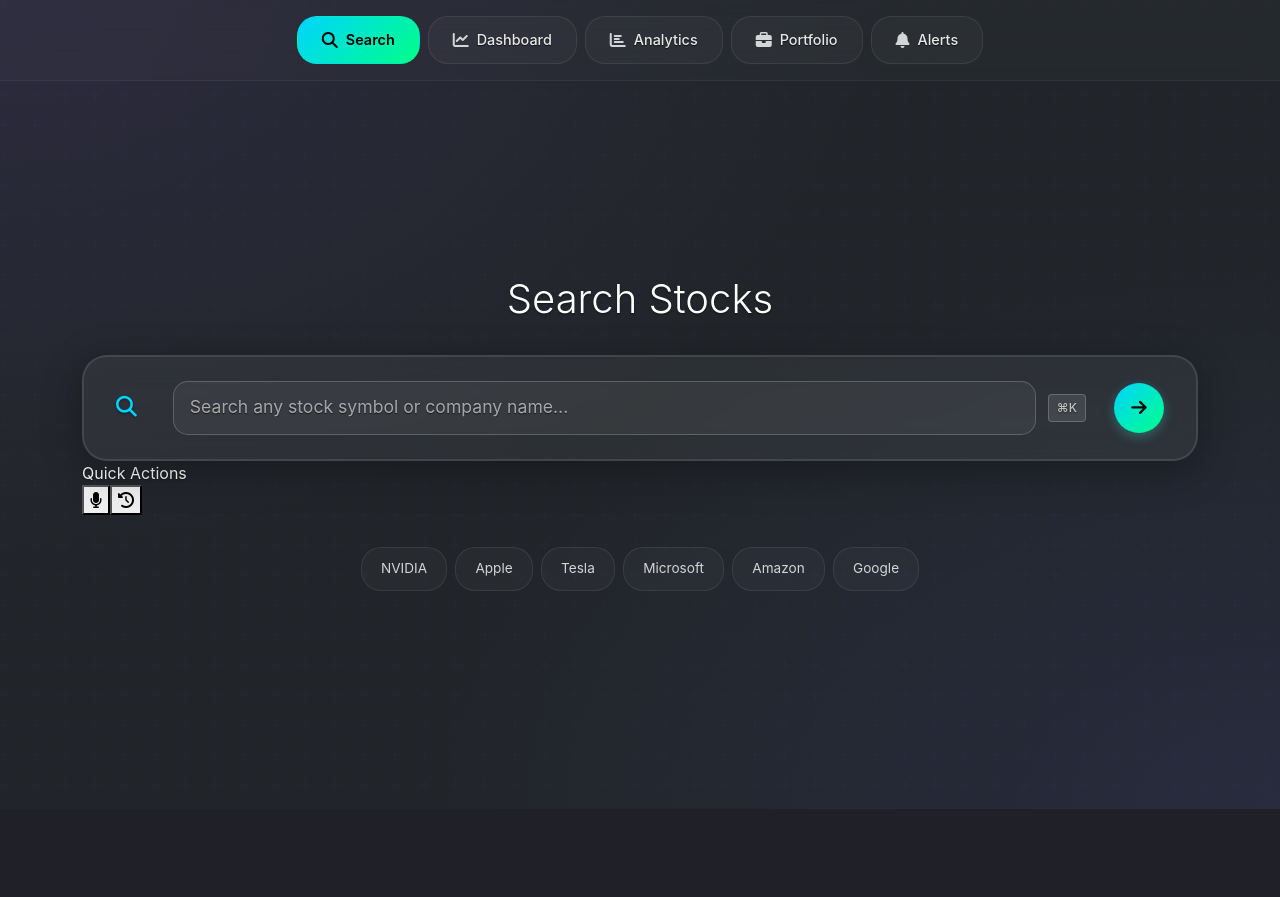
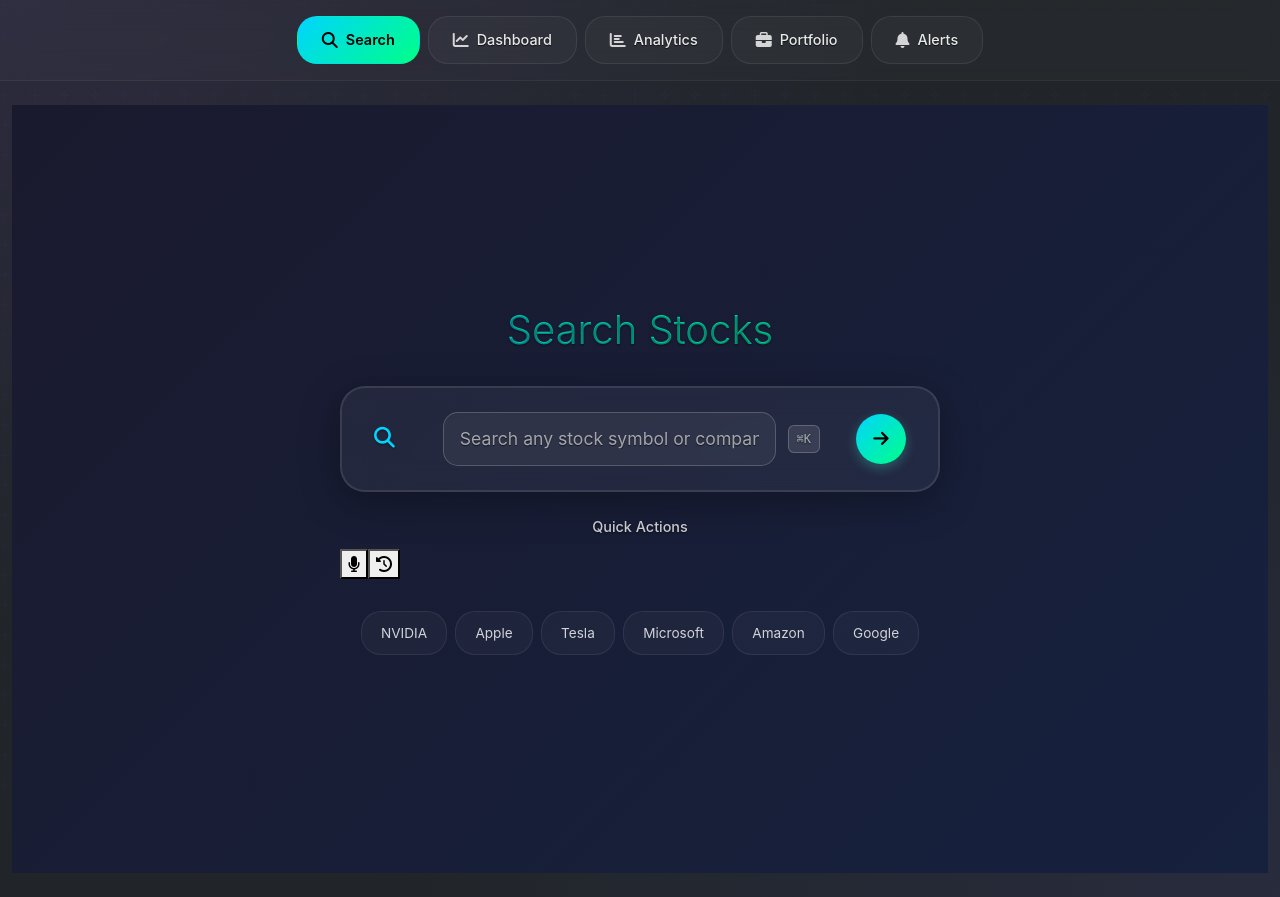
Before and after one commit to img0j0/tradewise-ai, a Flask app: page / in a window 1280 px wide. Before the commit the page ends 809 px from the top, so only its background shows below. Run offline with Flask 3, Linux system fonts and the light colour scheme; the visitor is signed in with stand-in values (Sample User, id 1); some libraries are stand-ins or nearby versions.

Commit message:
Enhance mobile experience and ensure proper display within the App Store
Implements mobile-first design, viewport fixes, and iOS-specific styling using `mobile_search_optimization.css` and `mobile_viewport_fix.js`.

Replit-Commit-Author: Agent
Replit-Commit-Session-Id: 9d1698b6-814d-4dbe-99a8-9c9f61e251a8
Replit-Commit-Screenshot-Url: https://storage.googleapis.com/screenshot-production-us-central1/faac9d14-f6e8-472b-b68f-2222f8439d93/9d1698b6-814d-4dbe-99a8-9c9f61e251a8/SXDHGG2

```diff
--- /dev/null
+++ b/static/css/mobile_search_optimization.css
@@ -0,0 +1,403 @@
+/* Mobile-First Search Interface Optimization for App Store */
+
+/* iOS Safe Area and Viewport Support */
+:root {
+    --safe-area-inset-top: env(safe-area-inset-top);
+    --safe-area-inset-bottom: env(safe-area-inset-bottom);
+    --safe-area-inset-left: env(safe-area-inset-left);
+    --safe-area-inset-right: env(safe-area-inset-right);
+
+    /* Dynamic viewport height for mobile browsers */
+    --vh: 1vh;
+
+    /* App Store optimized colors */
+    --primary-blue: #007AFF;
+    --secondary-blue: #5AC8FA;
+    --green: #34C759;
+    --orange: #FF9500;
+    --red: #FF3B30;
+    --gray: #8E8E93;
+    --light-gray: #F2F2F7;
+    --background: #000000;
+    --card-bg: rgba(255, 255, 255, 0.05);
+}
+
+/* App Store Ready Mobile Interface */
+.main-search-interface {
+    min-height: calc(100vh - var(--safe-area-inset-top) - var(--safe-area-inset-bottom));
+    padding: calc(1rem + var(--safe-area-inset-top)) calc(1rem + var(--safe-area-inset-left)) calc(1rem + var(--safe-area-inset-bottom)) calc(1rem + var(--safe-area-inset-right));
+    display: flex;
+    flex-direction: column;
+    justify-content: flex-start;
+    align-items: center;
+    background: linear-gradient(135deg, #1a1a2e 0%, #16213e 100%);
+}
+
+.container {
+    width: 100%;
+    max-width: 100%;
+    padding: 0 1rem;
+    margin: 0 auto;
+}
+
+/* Search Welcome Section */
+.search-welcome {
+    text-align: center;
+    margin-bottom: 2rem;
+    padding-top: 1rem;
+}
+
+.search-title {
+    font-size: clamp(1.5rem, 4vw, 2rem);
+    font-weight: 700;
+    color: white;
+    margin-bottom: 0.5rem;
+    background: linear-gradient(135deg, #00d4ff, #00ff88);
+    -webkit-background-clip: text;
+    -webkit-text-fill-color: transparent;
+    background-clip: text;
+}
+
+/* Advanced Search Container */
+.advanced-search-container {
+    width: 100%;
+    max-width: 600px;
+    margin: 0 auto;
+}
+
+/* Main Search Box - App Store Style */
+.main-search-wrapper {
+    margin-bottom: 1.5rem;
+}
+
+.chatgpt-search-box {
+    background: rgba(255, 255, 255, 0.1);
+    border: 1px solid rgba(255, 255, 255, 0.2);
+    border-radius: 16px;
+    display: flex;
+    align-items: center;
+    padding: 0.75rem 1rem;
+    transition: all 0.3s ease;
+    backdrop-filter: blur(20px);
+    -webkit-backdrop-filter: blur(20px);
+    box-shadow: 0 4px 20px rgba(0, 0, 0, 0.1);
+    min-height: 56px;
+}
+
+.chatgpt-search-box:focus-within {
+    background: rgba(255, 255, 255, 0.15);
+    border-color: var(--primary-blue);
+    box-shadow: 0 0 0 2px rgba(0, 122, 255, 0.2);
+}
+
+.search-icon-wrapper {
+    margin-right: 0.75rem;
+    display: flex;
+    align-items: center;
+    flex-shrink: 0;
+}
+
+.search-icon {
+    color: rgba(255, 255, 255, 0.6);
+    font-size: 18px;
+}
+
+.chatgpt-search-input {
+    flex: 1;
+    border: none;
+    outline: none;
+    background: transparent;
+    color: white;
+    font-size: 16px;
+    line-height: 1.5;
+    padding: 0.5rem 0;
+    -webkit-appearance: none;
+    -webkit-tap-highlight-color: transparent;
+}
+
+.chatgpt-search-input::placeholder {
+    color: rgba(255, 255, 255, 0.5);
+    font-weight: 400;
+}
+
+.search-shortcut {
+    background: rgba(255, 255, 255, 0.1);
+    border: 1px solid rgba(255, 255, 255, 0.2);
+    border-radius: 6px;
+    padding: 0.25rem 0.5rem;
+    font-size: 0.75rem;
+    color: rgba(255, 255, 255, 0.6);
+    margin-right: 0.5rem;
+    font-family: monospace;
+    display: none; /* Hide on mobile */
+}
+
+.chatgpt-search-btn {
+    background: var(--primary-blue);
+    border: none;
+    border-radius: 10px;
+    color: white;
+    padding: 0.5rem 0.75rem;
+    cursor: pointer;
+    transition: all 0.2s ease;
+    display: flex;
+    align-items: center;
+    justify-content: center;
+    min-width: 44px;
+    min-height: 44px;
+}
+
+.chatgpt-search-btn:hover {
+    background: #005cbf;
+    transform: scale(1.05);
+}
+
+.chatgpt-search-btn:active {
+    transform: scale(0.95);
+}
+
+/* Search Controls */
+.search-controls {
+    margin-bottom: 1.5rem;
+}
+
+.controls-label {
+    color: rgba(255, 255, 255, 0.8);
+    font-size: 0.9rem;
+    margin-bottom: 0.75rem;
+    text-align: center;
+    font-weight: 500;
+}
+
+/* Popular Stocks - Mobile Optimized */
+.popular-stocks {
+    margin-bottom: 2rem;
+}
+
+.stock-chips {
+    display: flex;
+    flex-wrap: wrap;
+    gap: 0.5rem;
+    justify-content: center;
+    align-items: center;
+}
+
+.stock-chip {
+    background: rgba(255, 255, 255, 0.08);
+    border: 1px solid rgba(255, 255, 255, 0.15);
+    border-radius: 20px;
+    padding: 0.5rem 1rem;
+    color: white;
+    font-size: 0.9rem;
+    font-weight: 500;
+    cursor: pointer;
+    transition: all 0.2s ease;
+    -webkit-tap-highlight-color: transparent;
+    min-height: 44px;
+    display: flex;
+    align-items: center;
+    justify-content: center;
+}
+
+.stock-chip:hover {
+    background: rgba(255, 255, 255, 0.15);
+    border-color: var(--primary-blue);
+    transform: translateY(-2px);
+}
+
+.stock-chip:active {
+    transform: translateY(0) scale(0.95);
+}
+
+/* Search Results Container */
+.main-search-results {
+    width: 100%;
+    max-width: 600px;
+    margin: 0 auto;
+}
+
+/* Search Suggestions */
+.search-suggestions {
+    position: absolute;
+    top: 100%;
+    left: 0;
+    right: 0;
+    background: rgba(255, 255, 255, 0.95);
+    border: 1px solid rgba(255, 255, 255, 0.2);
+    border-radius: 12px;
+    box-shadow: 0 8px 25px rgba(0, 0, 0, 0.15);
+    backdrop-filter: blur(20px);
+    -webkit-backdrop-filter: blur(20px);
+    z-index: 1000;
+    max-height: 300px;
+    overflow-y: auto;
+    margin-top: 0.5rem;
+}
+
+.search-suggestions.hidden {
+    display: none;
+}
+
+.suggestion-item {
+    padding: 0.75rem 1rem;
+    cursor: pointer;
+    border-bottom: 1px solid rgba(255, 255, 255, 0.1);
+    transition: all 0.2s ease;
+    color: rgba(255, 255, 255, 0.9);
+    min-height: 44px;
+    display: flex;
+    align-items: center;
+}
+
+.suggestion-item:hover {
+    background: rgba(255, 255, 255, 0.1);
+}
+
+.suggestion-item:last-child {
+    border-bottom: none;
+}
+
+/* Loading States */
+.loading-state {
+    display: flex;
+    align-items: center;
+    justify-content: center;
+    padding: 2rem;
+    color: rgba(255, 255, 255, 0.6);
+}
+
+.loading-spinner {
+    width: 20px;
+    height: 20px;
+    border: 2px solid rgba(255, 255, 255, 0.2);
+    border-top: 2px solid var(--primary-blue);
+    border-radius: 50%;
+    animation: spin 1s linear infinite;
+    margin-right: 0.5rem;
+}
+
+@keyframes spin {
+    0% { transform: rotate(0deg); }
+    100% { transform: rotate(360deg); }
+}
+
+/* Tablet Optimizations */
+@media (min-width: 481px) and (max-width: 1024px) {
+    .container {
+        padding: 0 2rem;
+    }
+
+    .search-shortcut {
+        display: block;
+    }
+
+    .stock-chips {
+        max-width: 500px;
+        margin: 0 auto;
+    }
+}
+
+/* Desktop Optimizations */
+@media (min-width: 1025px) {
+    .main-search-interface {
+        justify-content: center;
+        padding: 2rem;
+    }
+
+    .search-shortcut {
+        display: block;
+    }
+
+    .container {
+        max-width: 800px;
+        padding: 0 2rem;
+    }
+}
+
+/* App Store Specific Optimizations */
+@media (max-width: 480px) {
+    /* iPhone specific optimizations */
+    .main-search-interface {
+        padding: calc(0.5rem + var(--safe-area-inset-top)) calc(0.5rem + var(--safe-area-inset-left)) calc(0.5rem + var(--safe-area-inset-bottom)) calc(0.5rem + var(--safe-area-inset-right));
+    }
+
+    .container {
+        padding: 0 0.5rem;
+    }
+
+    .search-welcome {
+        margin-bottom: 1.5rem;
+    }
+
+    .chatgpt-search-box {
+        padding: 0.5rem 0.75rem;
+        min-height: 48px;
+    }
+
+    .stock-chips {
+        gap: 0.375rem;
+    }
+
+    .stock-chip {
+        padding: 0.375rem 0.75rem;
+        font-size: 0.85rem;
+        min-height: 40px;
+    }
+
+    .chatgpt-search-btn {
+        min-width: 40px;
+        min-height: 40px;
+        padding: 0.375rem 0.5rem;
+    }
+}
+
+/* Accessibility Improvements */
+@media (prefers-reduced-motion: reduce) {
+    * {
+        animation-duration: 0.01ms !important;
+        animation-iteration-count: 1 !important;
+        transition-duration: 0.01ms !important;
+    }
+}
+
+/* High Contrast Mode */
+@media (prefers-contrast: high) {
+    .chatgpt-search-box {
+        background: rgba(255, 255, 255, 0.2);
+        border: 2px solid rgba(255, 255, 255, 0.4);
+    }
+
+    .stock-chip {
+        background: rgba(255, 255, 255, 0.15);
+        border: 2px solid rgba(255, 255, 255, 0.3);
+    }
+}
+
+/* Dark Mode Support */
+@media (prefers-color-scheme: dark) {
+    /* Already optimized for dark mode */
+}
+
+/* Force Hardware Acceleration */
+.chatgpt-search-box,
+.stock-chip,
+.chatgpt-search-btn {
+    -webkit-transform: translateZ(0);
+    transform: translateZ(0);
+    -webkit-backface-visibility: hidden;
+    backface-visibility: hidden;
+}
+
+/* iOS Specific Fixes */
+@supports (-webkit-touch-callout: none) {
+    .chatgpt-search-input {
+        -webkit-appearance: none;
+        -webkit-border-radius: 0;
+        border-radius: 0;
+    }
+
+    .chatgpt-search-box {
+        -webkit-transform: translateZ(0);
+        transform: translateZ(0);
+    }
+}
--- /dev/null
+++ b/static/js/mobile_viewport_fix.js
@@ -0,0 +1,134 @@
+// Mobile Viewport Height Fix for iOS Safari
+(function() {
+    'use strict';
+
+    // Fix viewport height for mobile browsers
+    function setVH() {
+        const vh = window.innerHeight * 0.01;
+        document.documentElement.style.setProperty('--vh', `${vh}px`);
+    }
+
+    // Set initial values
+    setVH();
+
+    // Update on resize and orientation change
+    window.addEventListener('resize', setVH);
+    window.addEventListener('orientationchange', () => {
+        setTimeout(setVH, 100);
+    });
+
+    // iOS Safari specific fixes
+    if (/iPad|iPhone|iPod/.test(navigator.userAgent)) {
+        // Prevent zoom on input focus
+        document.addEventListener('touchstart', function(e) {
+            if (e.target.tagName === 'INPUT' || e.target.tagName === 'TEXTAREA') {
+                e.target.style.fontSize = '16px';
+            }
+        });
+
+        // Handle keyboard appearance
+        window.addEventListener('resize', function() {
+            const currentHeight = window.innerHeight;
+            const fullHeight = window.screen.height;
+
+            // Check if keyboard is visible
+            if (currentHeight < fullHeight * 0.75) {
+                document.body.classList.add('keyboard-visible');
+            } else {
+                document.body.classList.remove('keyboard-visible');
+            }
+        });
+    }
+
+    // Prevent overscroll bounce
+    document.addEventListener('touchmove', function(e) {
+        // Allow scrolling inside search results
+        if (e.target.closest('.main-search-results') ||
+            e.target.closest('.search-suggestions') ||
+            e.target.closest('.overflow-auto')) {
+            return;
+        }
+
+        // Prevent bounce on body
+        if (e.target === document.body) {
+            e.preventDefault();
+        }
+    }, { passive: false });
+
+    // Smooth scrolling for anchor links
+    document.addEventListener('click', function(e) {
+        if (e.target.matches('a[href^="#"]')) {
+            e.preventDefault();
+            const target = document.querySelector(e.target.getAttribute('href'));
+            if (target) {
+                target.scrollIntoView({ behavior: 'smooth' });
+            }
+        }
+    });
+
+    // Add touch feedback for buttons
+    document.addEventListener('touchstart', function(e) {
+        if (e.target.matches('.btn, .nav-btn, .stock-chip, .chatgpt-search-btn')) {
+            e.target.classList.add('touch-active');
+        }
+    });
+
+    document.addEventListener('touchend', function(e) {
+        if (e.target.matches('.btn, .nav-btn, .stock-chip, .chatgpt-search-btn')) {
+            setTimeout(() => {
+                e.target.classList.remove('touch-active');
+            }, 150);
+        }
+    });
+
+    // Optimize scroll performance
+    let ticking = false;
+
+    function updateScrollPosition() {
+        const scrollY = window.scrollY;
+        document.documentElement.style.setProperty('--scroll-y', scrollY);
+        ticking = false;
+    }
+
+    document.addEventListener('scroll', function() {
+        if (!ticking) {
+            requestAnimationFrame(updateScrollPosition);
+            ticking = true;
+        }
+    });
+
+    // Handle search input focus on mobile
+    document.addEventListener('focusin', function(e) {
+        if (e.target.matches('input[type="text"], input[type="search"], textarea')) {
+            // Scroll to input after keyboard appears
+            setTimeout(() => {
+                e.target.scrollIntoView({ behavior: 'smooth', block: 'center' });
+            }, 300);
+        }
+    });
+
+    // Add CSS for touch feedback
+    const style = document.createElement('style');
+    style.textContent = `
+        .touch-active {
+            transform: scale(0.95);
+            opacity: 0.7;
+            transition: all 0.1s ease;
+        }
+
+        .keyboard-visible .main-search-interface {
+            min-height: 50vh;
+        }
+
+        .keyboard-visible .search-welcome {
+            margin-bottom: 1rem;
+        }
+
+        .keyboard-visible .popular-stocks {
+            margin-bottom: 1rem;
+        }
+    `;
+    document.head.appendChild(style);
+
+    console.log('Mobile viewport optimizations loaded');
+})();
--- a/templates/chatgpt_interface.html
+++ b/templates/chatgpt_interface.html
@@ -4,6 +4,7 @@
 
 {% block extra_css %}
 <link rel="stylesheet" href="{{ url_for('static', filename='css/enhanced_search.css') }}">
+<link rel="stylesheet" href="{{ url_for('static', filename='css/mobile_search_optimization.css') }}">
 {% endblock %}
 
 {% block content %}
@@ -74,18 +75,33 @@
 </div>
 
 <style>
-/* Clean Search Interface */
+/* Clean Search Interface - Mobile First */
 .main-search-interface {
-    min-height: 85vh;
+    min-height: calc(100vh - 2rem);
     display: flex;
+    flex-direction: column;
+    justify-content: flex-start;
     align-items: center;
-    justify-content: center;
-    padding: 2rem 0;
+    padding: 1rem 0;
+}
+
+@media (min-width: 768px) {
+    .main-search-interface {
+        justify-content: center;
+        padding: 2rem 0;
+    }
 }
 
 .search-welcome {
     text-align: center;
-    margin-bottom: 2rem;
+    margin-bottom: 1.5rem;
+    padding-top: 1rem;
+}
+
+@media (min-width: 768px) {
+    .search-welcome {
+        margin-bottom: 2rem;
+    }
 }
 
 /* Clean Navigation */
--- a/templates/clean_base.html
+++ b/templates/clean_base.html
@@ -19,6 +19,75 @@
         --safe-area-inset-right: env(safe-area-inset-right);
         --safe-area-inset-bottom: env(safe-area-inset-bottom);
         --safe-area-inset-left: env(safe-area-inset-left);
+
+        /* Dynamic viewport height for mobile */
+        --vh: 1vh;
+        --vw: 1vw;
+    }
+
+    /* Mobile viewport height fix */
+    @media (max-width: 768px) {
+        :root {
+            --vh: 1vh;
+        }
+    }
+
+    /* App Store specific optimizations */
+    body {
+        padding-top: var(--safe-area-inset-top);
+        padding-bottom: var(--safe-area-inset-bottom);
+        padding-left: var(--safe-area-inset-left);
+        padding-right: var(--safe-area-inset-right);
+
+        /* iOS specific fixes */
+        -webkit-user-select: none;
+        -webkit-touch-callout: none;
+        -webkit-text-size-adjust: none;
+        -webkit-tap-highlight-color: transparent;
+
+        /* Prevent horizontal scrolling */
+        overflow-x: hidden;
+        position: relative;
+    }
+
+    /* Container optimizations */
+    .container-fluid {
+        padding-left: max(15px, var(--safe-area-inset-left));
+        padding-right: max(15px, var(--safe-area-inset-right));
+    }
+
+    /* Navigation improvements */
+    .clean-navigation {
+        padding-top: max(0.5rem, var(--safe-area-inset-top));
+        padding-bottom: 0.5rem;
+        position: sticky;
+        top: 0;
+        z-index: 1000;
+        backdrop-filter: blur(20px);
+        -webkit-backdrop-filter: blur(20px);
+    }
+
+    /* Mobile-first button sizing */
+    .nav-btn {
+        min-height: 44px;
+        min-width: 44px;
+        padding: 0.5rem 1rem;
+        font-size: 14px;
+        border-radius: 12px;
+        transition: all 0.2s ease;
+        -webkit-tap-highlight-color: transparent;
+    }
+
+    @media (max-width: 480px) {
+        .nav-btn span {
+            font-size: 12px;
+        }
+
+        .nav-btn {
+            padding: 0.375rem 0.75rem;
+            min-height: 40px;
+            min-width: 40px;
+        }
     }
     </style>
 
@@ -38,6 +107,7 @@
     <link rel="stylesheet" href="{{ url_for('static', filename='css/app_store_search.css') }}?v={{ range(1000, 9999) | random }}">
     <link rel="stylesheet" href="{{ url_for('static', filename='css/ai_results.css') }}?v={{ range(1000, 9999) | random }}">
     <link rel="stylesheet" href="{{ url_for('static', filename='css/mobile_optimization.css') }}?v={{ range(1000, 9999) | random }}">
+    <link rel="stylesheet" href="{{ url_for('static', filename='css/mobile_search_optimization.css') }}?v={{ range(1000, 9999) | random }}">
 </head>
 <body class="bg-dark text-light">
     <!-- Clean Interactive Navigation -->
@@ -74,6 +144,8 @@
 
     <!-- Bootstrap JS -->
     <script src="https://cdn.jsdelivr.net/npm/bootstrap@5.3.0/dist/js/bootstrap.bundle.min.js"></script>
+    <!-- Mobile Viewport Fix -->
+    <script src="{{ url_for('static', filename='js/mobile_viewport_fix.js') }}"></script>
 
     <!-- Socket.IO for real-time updates -->
     <script src="https://cdn.socket.io/4.5.4/socket.io.min.js"></script>
```
